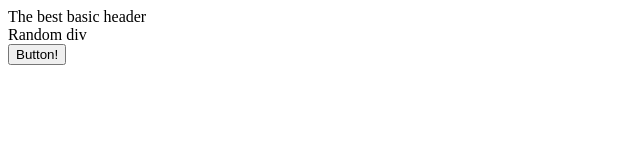
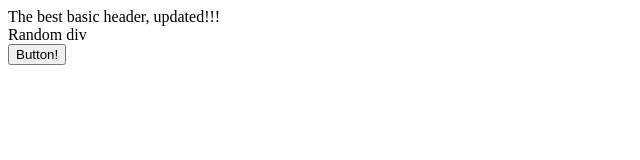
Before and after one commit to cinn4/literate-palm-tree, a plain HTML site: page index.html in a window 1280 px wide. Shown: the full height of the page, 0-640 px from the left. Drawn offline with Linux system fonts and the light colour scheme.

Commit message:
Test HTML Update

```diff
--- a/index.html
+++ b/index.html
@@ -7,7 +7,7 @@
     <title>Document</title>
 </head>
 <body>
-    </header>The best basic header</header>
+    </header>The best basic header, updated!!!</header>
     <div>Random div</div>
     <button>Button!</button>
 </body>
```
